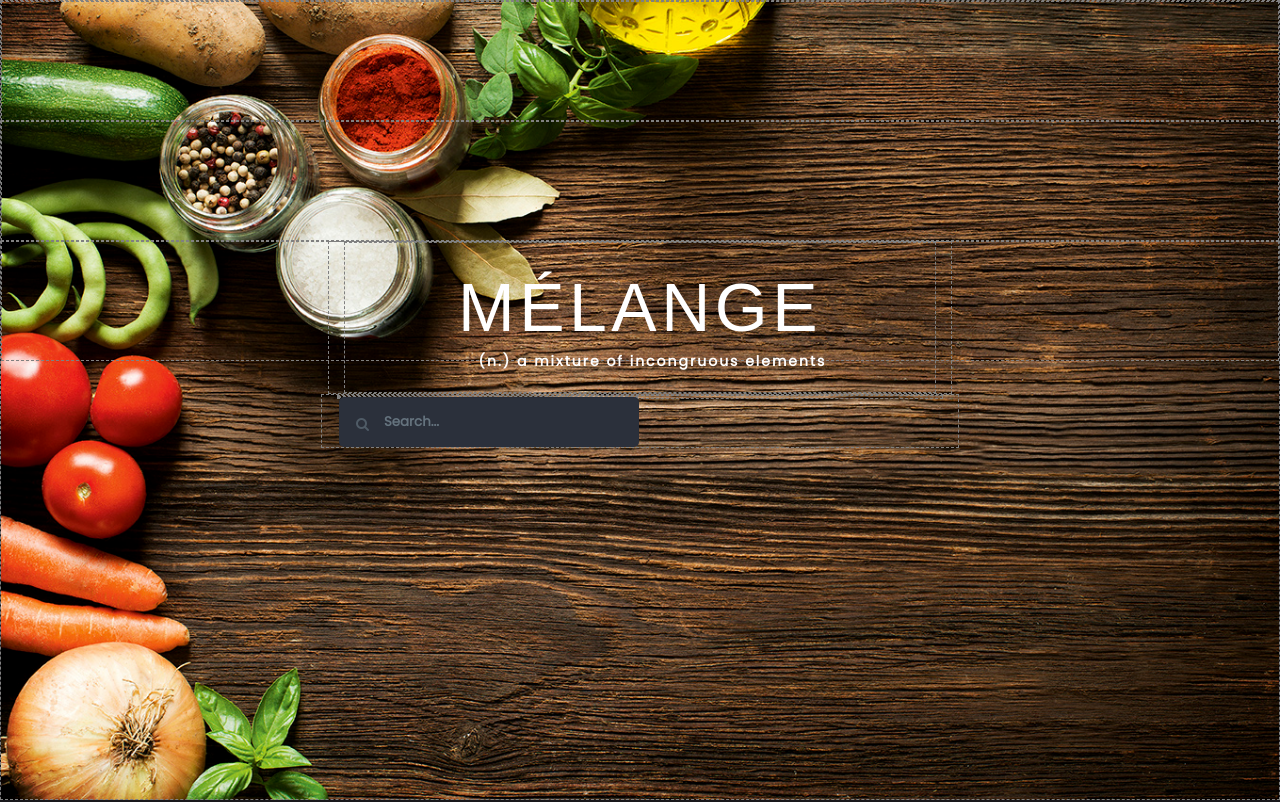
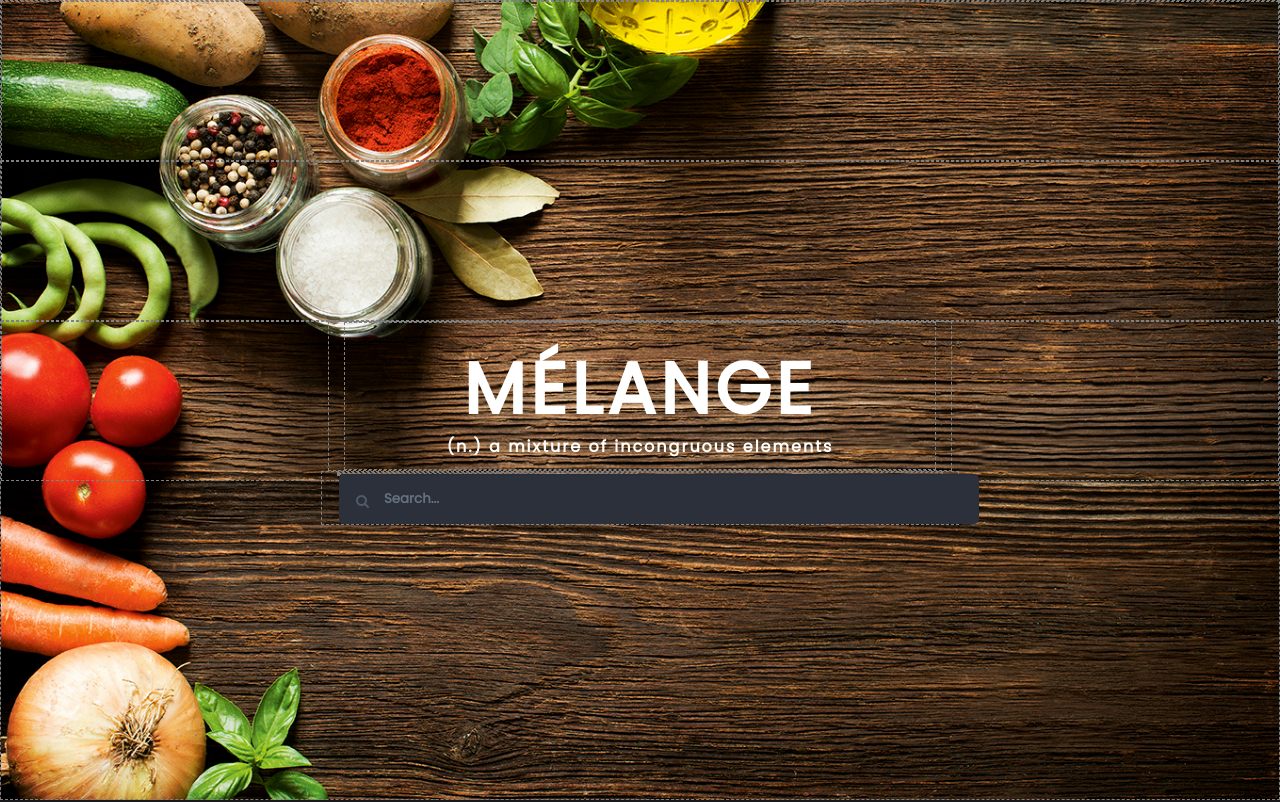
Before and after one commit to kc657/Melange-Food-API, a website: page views/index.html in a window 1280 px wide. Shown: the top 802 px of the page. Drawn offline with nearby package versions, Linux system fonts and the light colour scheme; files that its build step writes are made by us from their sources; no server answers; files whose address does not match are found by name; a web font is replaced by a local one.

Commit message:
Expanded search bar

```diff
--- a/public/styles/styles.css
+++ b/public/styles/styles.css
@@ -25,14 +25,16 @@ body {
 }
 
 .logo h1 {
-  font-family: 'Cutive', sans-serif;
+  font-family: 'Poppins', sans-serif;
   text-align: center;
   color: white;
   text-transform: uppercase;
-  font-size: 68px;
+  font-size: 72px;
   letter-spacing: 4.5px;
   line-height: 1em;
   padding-top: 10px;
+
+
 }
 
 .logo {
@@ -51,14 +53,13 @@ body {
 
 .define {
   letter-spacing: 2px;
-  margin: 0px 0px 20px 25px;
   color: white;
   text-align: center;
-
+  font-size: 16px;
 }
 
 .row.header {
-  height: 15vh;
+  height: 20vh;
 }
 
 .thumbnail {
@@ -68,11 +69,6 @@ body {
   text-align: center;
 }
 /* start search bar */
-/*.box{
-  margin: 100px auto;
-  width: 300px;
-  /*height: 50px;}
-  */
 
 .container-1{
   width: 300px;
@@ -82,7 +78,7 @@ body {
 }
 
 .container-1 input#search{
-  width: 300px;
+  width: 50vw;
   height: 50px;
   background: #2b303b;
   border: none;
--- a/views/index.html
+++ b/views/index.html
@@ -29,7 +29,7 @@
     <div class="col-md-6 col-md-offset-3">
       <div class="logo">
 
-        <h1>M&#233;lange</h1>
+      <h1>  <strong>M&#233;lange</strong></h1>
           <p class="define">
             (n.) a mixture of incongruous elements
           </p>
```
